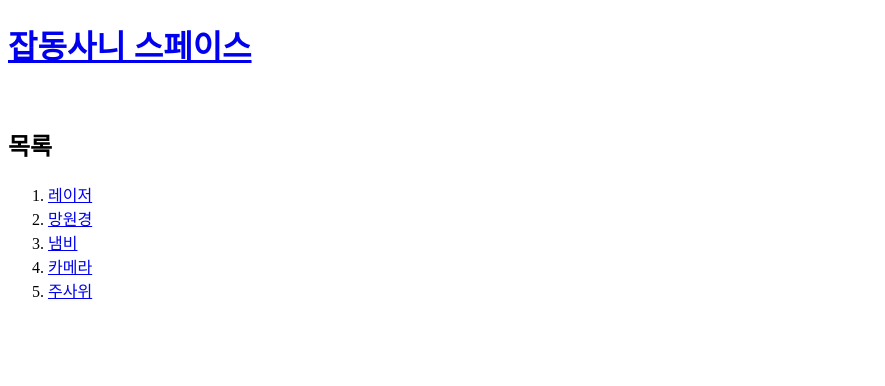
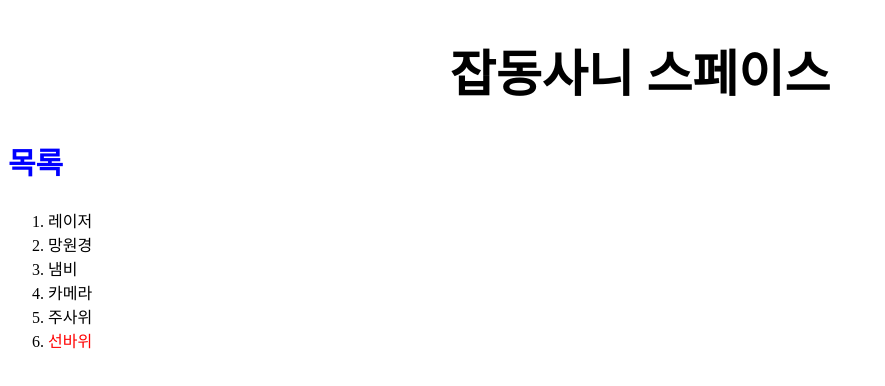
Before and after one commit to Cfghle/Cfghle, a plain HTML site: page List.html in a window 1280 px wide. Shown: the whole page, without its empty margins (0-885 px from the left). Drawn offline with Linux system fonts and the light colour scheme.

Commit message:
선바위 추가

```diff
--- a/List.html
+++ b/List.html
@@ -1,19 +1,36 @@
 <!doctype html>
 <html>
 <head>
-<title>목록</title>
-<meta charset="utf-8">
+  <title>목록</title>
+  <meta charset="utf-8">
+  <style>
+    a{
+      color: black;
+      text-decoration: none;
+    }
+    .asdf{
+      color:red;
+    }
+    .active{
+      color: blue;
+    }
+    h1 {
+      font-size: 50px;
+      text-align: center;
+    }
+  </style>
 </head>
 
 <body>
   <h1><a href="index.html">잡동사니 스페이스</a></h1>
-  <br><h2>목록</h2>
+  <h2  style="font-size: 30px;"class="active">목록</h2>
   <ol>
   <li><a href="Laser.html">레이저</a></li>
   <li><a href="Scope.html">망원경</li>
   <li><a href="Pot.html">냄비</a></li>
   <li><a href="Camera.html">카메라</a></li>
   <li><a href="Dice.html">주사위</a></li>
+  <li><a href="SunRock.html" class="asdf">선바위</a></li>
 </ol>
 
 </body>
```
Also changed, not shown: SunRock.html (added, +33 -0 lines), Sun.jpg (added).
